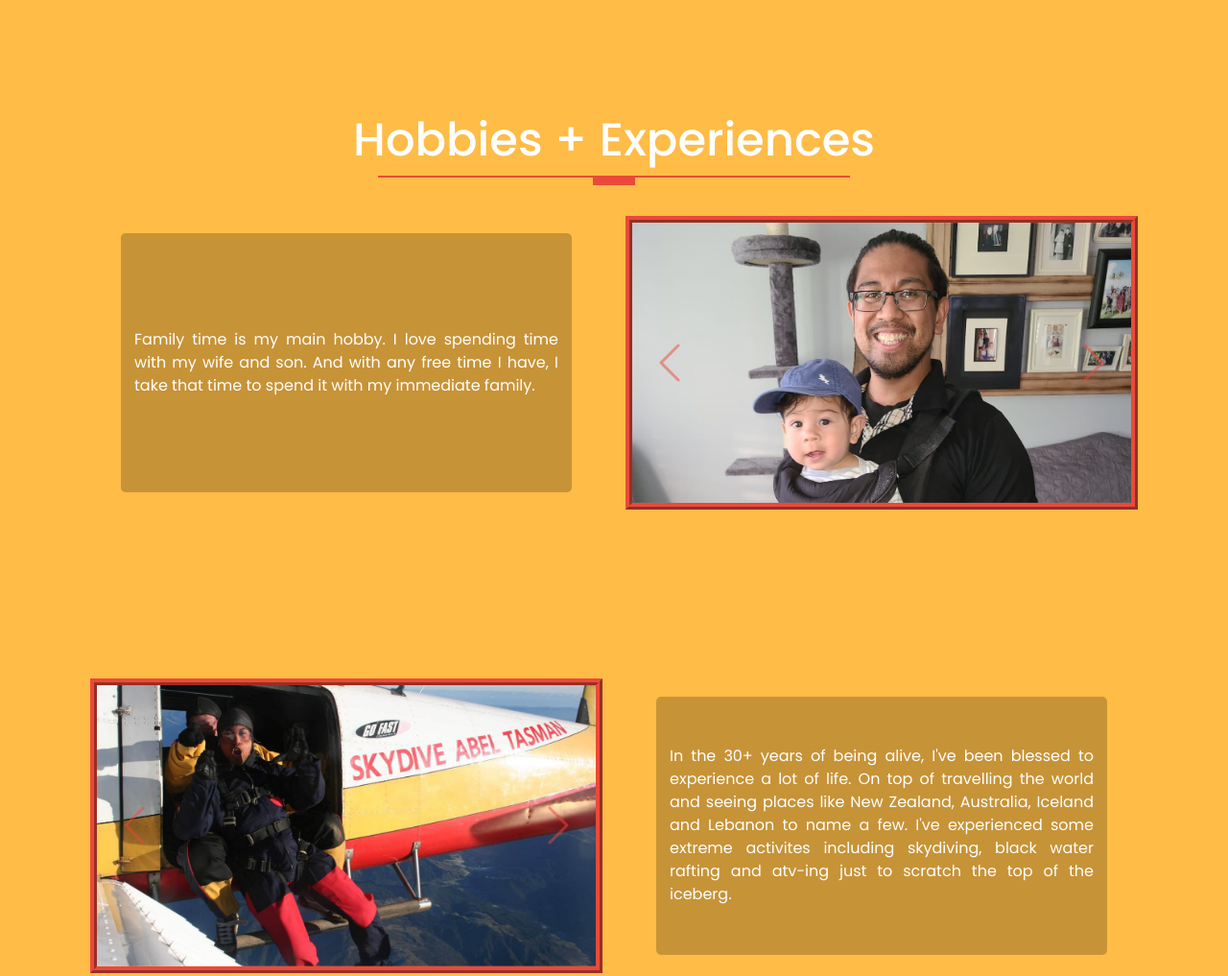
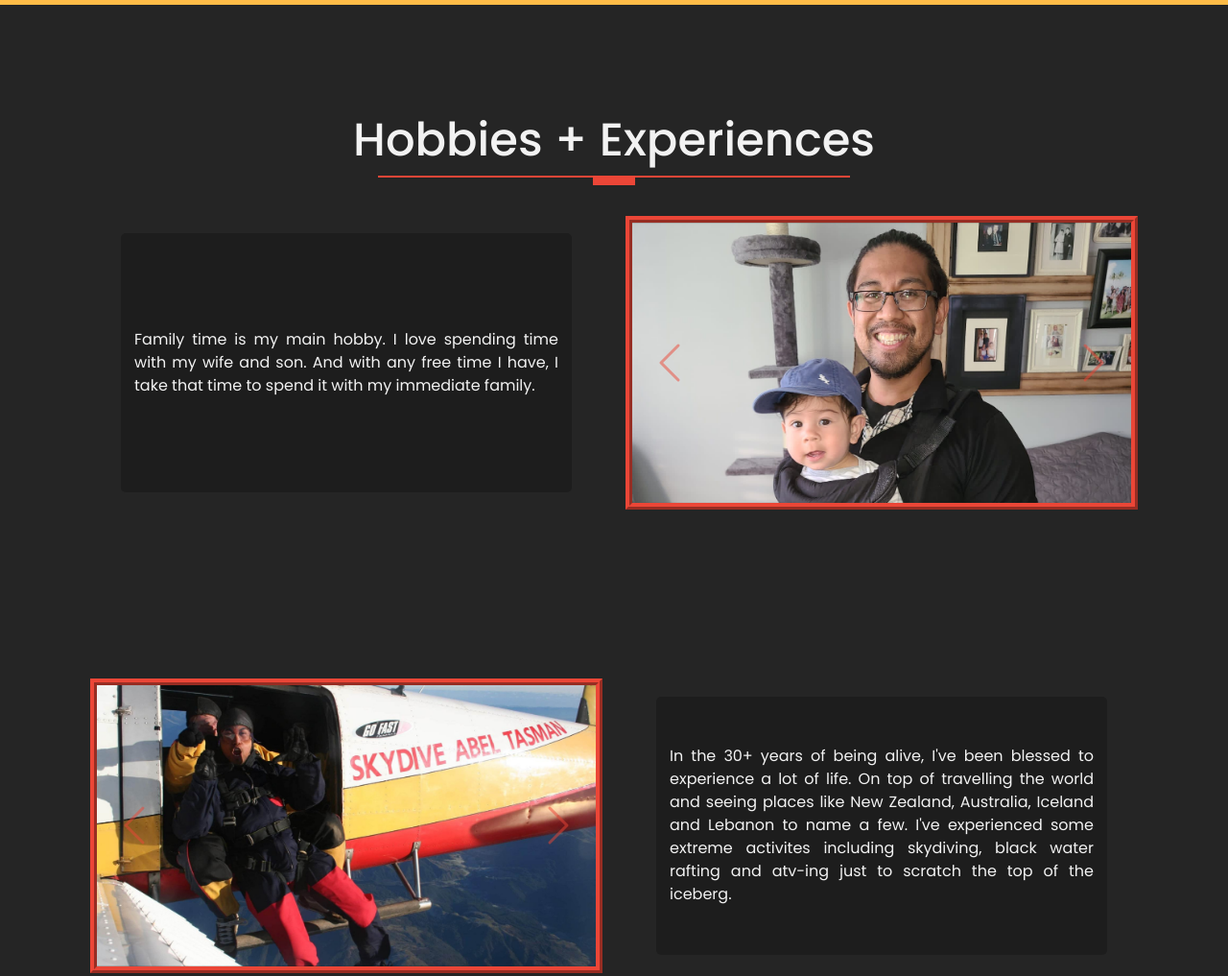
Before and after one commit to daryldelrosario/co-proevo_aboutme, a website: page index.html in a window 1280 px wide. Shown: the part 1015-2032 px from the top of the page at 96% size. Drawn offline with nearby package versions, Linux system fonts and the light colour scheme.

Commit message:
start dark-mode design

```diff
--- a/index.html
+++ b/index.html
@@ -18,7 +18,7 @@
     <title>About Daryl</title>
 </head>
 
-<body>
+<body class="dark-mode">
     <!-- START LIVE RADIO SECTION OVERLAY -->
     <div id="music-container">
         <label for="music-toggle" id="hide-player-btn"
--- a/scss/sections/_universal.scss
+++ b/scss/sections/_universal.scss
@@ -46,3 +46,9 @@ h2 {
     margin-bottom: 1rem;
     background-color: $primary;
 }
+
+// Dark mode
+.dark-mode {
+    background-color: #252525;
+    color: #f2f2f2;
+}
```
Also changed, not shown: assets/css/main.css.
